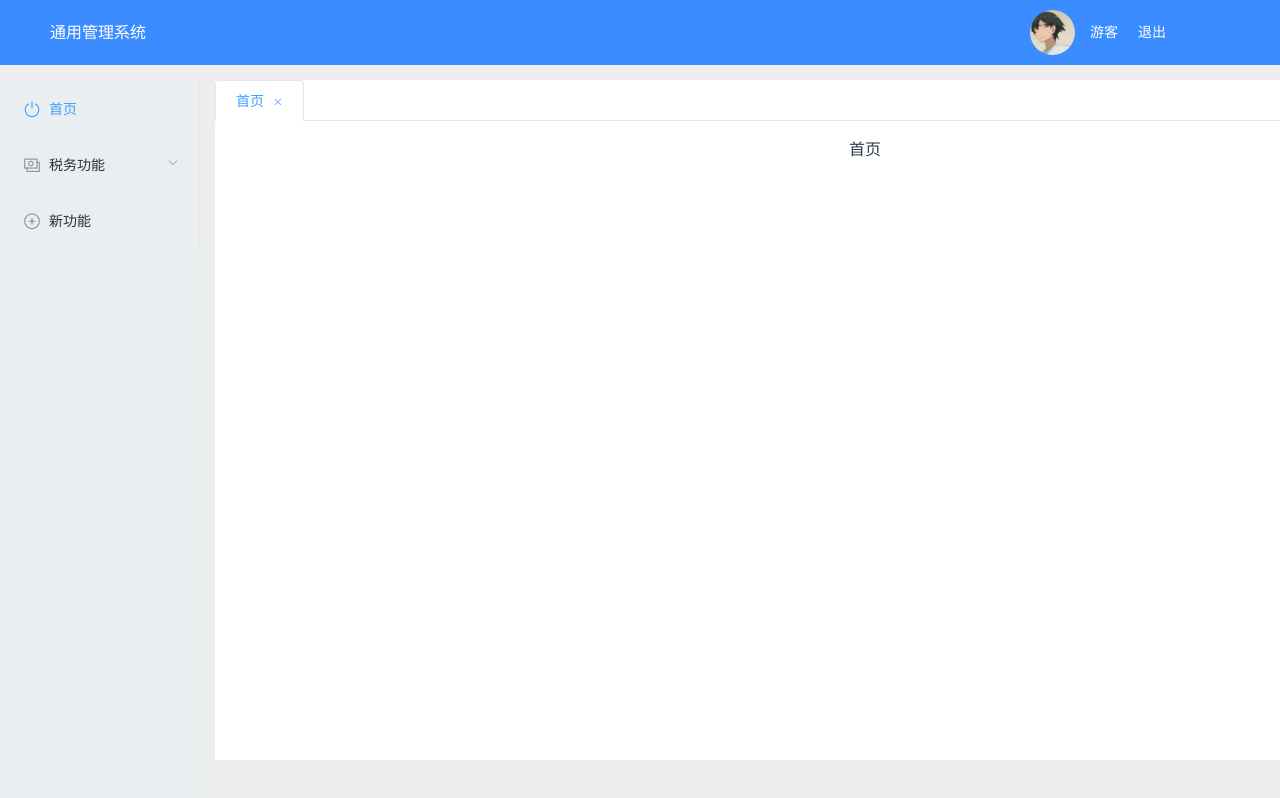
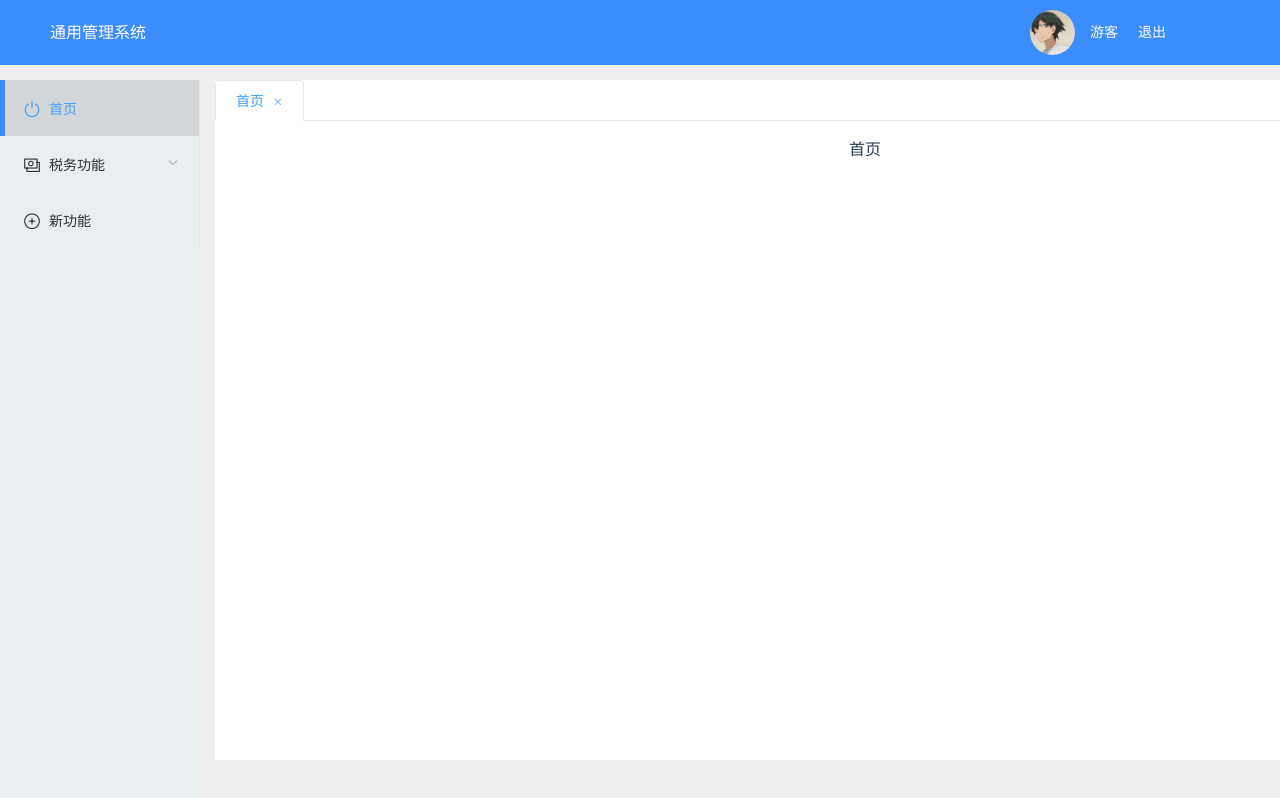
Before and after one commit to 1193531135/manage_template, a Vue app: page /#/login in a window 1280 px wide. Both pictures are taken after a click on the button "登录". Shown: the top 798 px of the page. Built offline with nearby package versions, Linux system fonts and the light colour scheme; the HTML template or start-up script is replaced by a standard one.

Commit message:
侧边栏特效完善

```diff
--- a/src/assets/all.css
+++ b/src/assets/all.css
@@ -2,3 +2,26 @@
     margin: 0;
     padding: 0;
 }
+*::-webkit-scrollbar{
+    width:7px;
+    height:10px;
+    /**/
+  }
+  /* 滑轮轨道 */
+  *::-webkit-scrollbar-track{
+    background: white;
+    border-radius:2px;
+  }
+  /* 滑块样式 */
+  *::-webkit-scrollbar-thumb{
+    background: rgb(221,222,224);
+    border-radius:20px;
+    cursor: pointer !important;
+  }
+  *::-webkit-scrollbar-thumb:hover{
+    background: rgb(199,201,204);
+    cursor: pointer;
+  }
+  *::-webkit-scrollbar-corner{
+    background: #179a16;
+  }
--- a/src/components/main/common/List.vue
+++ b/src/components/main/common/List.vue
@@ -1,22 +1,30 @@
 <template>
     <div>
-        <div class="con">
+        <div class="con" @mouseout="HiddenList">
+            <!-- 侧边栏的移动竖线 -->
+            <div class="lie_line" ref="lie_line"></div>
+            <!-- 侧边栏主体 -->
             <el-menu :default-active="nowPath" @select="cutPage" background-color="#E9EEF1">
-                <div v-for="(item,index) in listdom" :key="index">
+                <div
+                    v-for="(item,index) in listdom"
+                    :key="index"
+                    @mouseover="changeListStyle"
+                    class="kuai"
+                >
                     <el-menu-item v-if="!item.children" :index="item.path">
-                        <i :class="item.icon"></i>
+                        <i :class="[item.icon,'icon1']"></i>
                         <span slot="title">{{ item.meta }}</span>
                     </el-menu-item>
                     <!-- 有子元素 -->
                     <el-submenu v-else :index="item.path">
                         <template slot="title">
-                            <i :class="item.icon"></i>
+                            <i :class="[item.icon,'icon1']"></i>
                             <span>{{ item.meta }}</span>
                         </template>
                         <el-menu-item-group v-for="(item2,index2) in item.children" :key="index2">
                             <el-menu-item :index="item2.path">
-                                <i :class="item2.icon"></i>
-                                <span>{{ item.meta }}</span>
+                                <i :class="[item2.icon,'icon1']"></i>
+                                <span>{{ item2.meta }}</span>
                             </el-menu-item>
                         </el-menu-item-group>
                     </el-submenu>
@@ -31,12 +39,42 @@ export default {
     data() {
         return {
             listdom: [],
+            listLineHeight: null,
         };
     },
     methods: {
-        InitializeListDom() {},
         cutPage(e) {
             single.cutPage(e);
+        },
+        changeListStyle(e) {
+            let classList = e.path[0].classList;
+            for (let i = 0; i < classList.length; i++) {
+                if (
+                    classList[i] === "el-menu-item" ||
+                    classList[i] === "el-submenu__title"
+                ) {
+                    let dom = e.path[0].getBoundingClientRect();
+                    this.$refs["lie_line"].style.top = dom.top - 80 + "px";
+                    this.$refs["lie_line"].style.height = dom.height + "px";
+                }
+            }
+        },
+        HiddenList(e) {
+            let classList = e.fromElement.classList
+            for(let i = 0; i < classList.length ;i++){
+                if(
+                    e.relatedTarget.classList.value != 'lie_line'&&   //阻止滑动竖线冒泡
+                    e.relatedTarget.localName != 'span'&&            //阻止文字冒泡
+                    e.relatedTarget.localName != 'i'&&               //阻止icon冒泡
+                    e.relatedTarget.localName != 'ui'&&              //阻止整个导航栏冒泡
+                    e.relatedTarget.localName != 'li'&&              //阻止其他li标签冒泡
+                    (classList[i] === 'el-submenu__title' || classList[i] === 'el-menu-item')
+                ){
+                    let h = e.fromElement.getBoundingClientRect().height
+                    this.$refs["lie_line"].style.height = 0 + "px";
+                    this.$refs["lie_line"].style.top = parseInt(this.$refs["lie_line"].style.top) + h/2 + 'px';
+                }
+            }
         },
     },
     computed: {
@@ -53,16 +91,31 @@ export default {
         this.nowPath = this.$route.path;
         this.listdom = single.getRouterName(this.$router);
     },
-    beforeMount() {},
+    mounted() {},
 };
 </script>
 
 <style scoped>
-· .con {
+.lie_line {
+    width: 5px;
+    background-color: #3b8cff;
+    position: absolute;
+    height: 56px;
+    left: 0;
+    top: 0;
+    z-index: 100;
+    transition: all 0.2s;
+}
+.con {
     width: 100%;
+    position: relative;
 }
 .con >>> .el-menu-item {
     text-align: left;
+}
+.con >>> .el-menu-item:hover,
+.con >>> .el-submenu__title:hover {
+    color: white !important;
 }
 .con >>> .el-submenu__title {
     text-align: left;
@@ -70,4 +123,13 @@ export default {
 .con >>> .el-menu-item-group__title {
     padding: 0;
 }
+.kuai:hover {
+    color: white;
+}
+.icon1 {
+    color: inherit !important;
+}
+.is-active {
+    background-color: rgb(210, 214, 217) !important;
+}
 </style>
```
Also changed, not shown: 1 other file (tests, documents, lock files or other folders).
